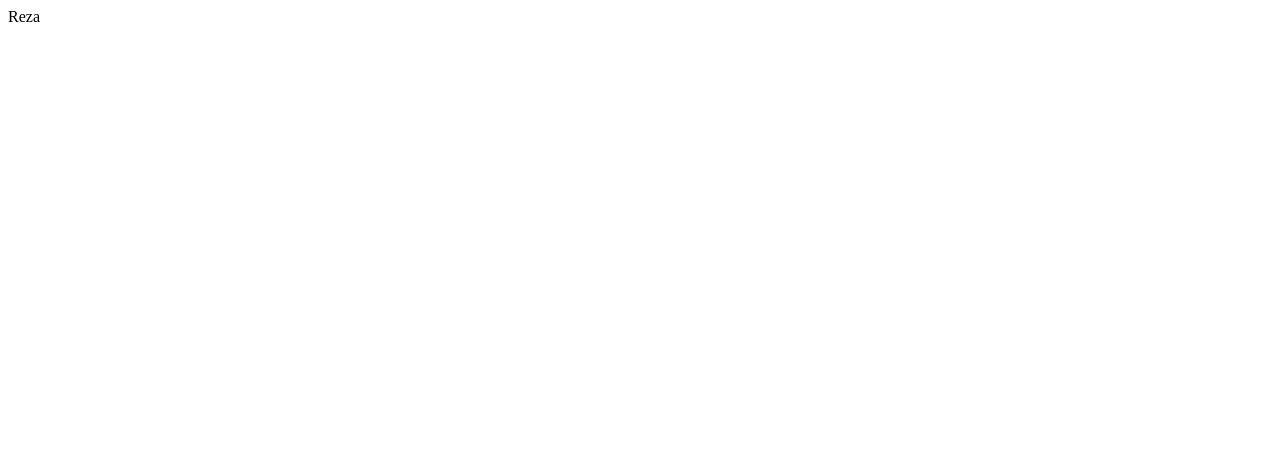
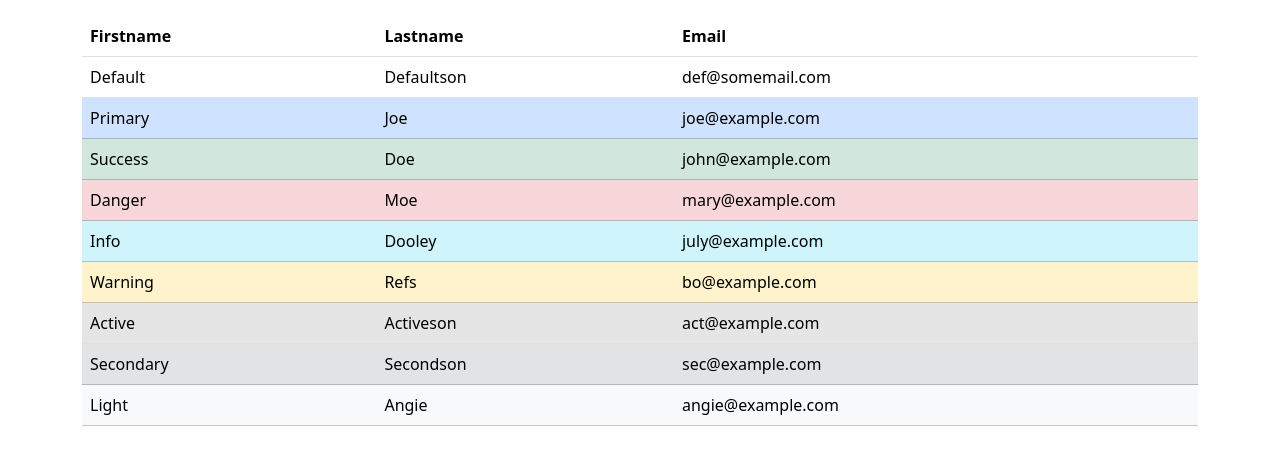
Before and after one commit to rezaa1990/weather-app, a React (Create React App) app: page / in a window 1280 px wide. Shown: the top 454 px of the page. Built offline with nearby package versions, Linux system fonts and the light colour scheme; no server answers.

Commit message:
some changes added

```diff
--- a/package.json
+++ b/package.json
@@ -6,6 +6,8 @@
     "@testing-library/jest-dom": "^5.17.0",
     "@testing-library/react": "^13.4.0",
     "@testing-library/user-event": "^13.5.0",
+    "axios": "^1.5.1",
+    "bootstrap": "^5.3.2",
     "react": "^18.2.0",
     "react-dom": "^18.2.0",
     "react-scripts": "5.0.1",
--- a/src/App.js
+++ b/src/App.js
@@ -1,10 +1,26 @@
+import Axios from 'axios'
+import { useEffect } from 'react';
+import { useState } from 'react'
+import Table from './table';
 
 
-function App() {
+const App = () => {
+
+  const [time , setTime] = useState([]);
+  const [dailyWindSpeed , setDailyWindSpeed] = useState([]);
+
+  useEffect (() => {
+    Axios.get('https://api.open-meteo.com/v1/forecast?latitude=52.52&longitude=13.41&daily=temperature_2m_max,temperature_2m_min,precipitation_probability_mean,sunrise,sunset&hourly=relativehumidity_2m,cloudcover_low,cloudcover_mid,cloudcover_high&timezone=Asia/Tehran').then((res)=>{
+      console.log(res)
+      //console.log(res.data.daily.time)
+      //console.log(res.data.daily.windspeed_10m_max)
+      //setTime(res.data.daily.time)
+      //setDailyWindSpeed(res.data.daily.windspeed_10m_max)
+    })
+  },[])
+
   return (
-    <div className="App">
-     Reza
-    </div>
+    <Table></Table>
   );
 }
 
--- a/src/index.js
+++ b/src/index.js
@@ -1,6 +1,7 @@
 import React from 'react';
 import ReactDOM from 'react-dom/client';
 import App from './App';
+import 'bootstrap/dist/css/bootstrap.min.css'
 
 const root = ReactDOM.createRoot(document.getElementById('root'));
 root.render(
--- /dev/null
+++ b/src/table.jsx
@@ -0,0 +1,67 @@
+const Table = () => {
+    return (
+        <>
+    <div class="container mt-3">
+  <table class="table">
+    <thead>
+      <tr>
+        <th>Firstname</th>
+        <th>Lastname</th>
+        <th>Email</th>
+      </tr>
+    </thead>
+    <tbody>
+      <tr>
+        <td>Default</td>
+        <td>Defaultson</td>
+        <td>def@somemail.com</td>
+      </tr>
+      <tr class="table-primary">
+        <td>Primary</td>
+        <td>Joe</td>
+        <td>joe@example.com</td>
+      </tr>
+      <tr class="table-success">
+        <td>Success</td>
+        <td>Doe</td>
+        <td>john@example.com</td>
+      </tr>
+      <tr class="table-danger">
+        <td>Danger</td>
+        <td>Moe</td>
+        <td>mary@example.com</td>
+      </tr>
+      <tr class="table-info">
+        <td>Info</td>
+        <td>Dooley</td>
+        <td>july@example.com</td>
+      </tr>
+      <tr class="table-warning">
+        <td>Warning</td>
+        <td>Refs</td>
+        <td>bo@example.com</td>
+      </tr>
+      <tr class="table-active">
+        <td>Active</td>
+        <td>Activeson</td>
+        <td>act@example.com</td>
+      </tr>
+      <tr class="table-secondary">
+        <td>Secondary</td>
+        <td>Secondson</td>
+        <td>sec@example.com</td>
+      </tr>
+      <tr class="table-light">
+        <td>Light</td>
+        <td>Angie</td>
+        <td>angie@example.com</td>
+      </tr>
+    </tbody>
+  </table>
+</div>
+
+</>
+     );
+}
+
+export default Table;
```
Also changed, not shown: 1 other file (tests, documents, lock files or other folders).
